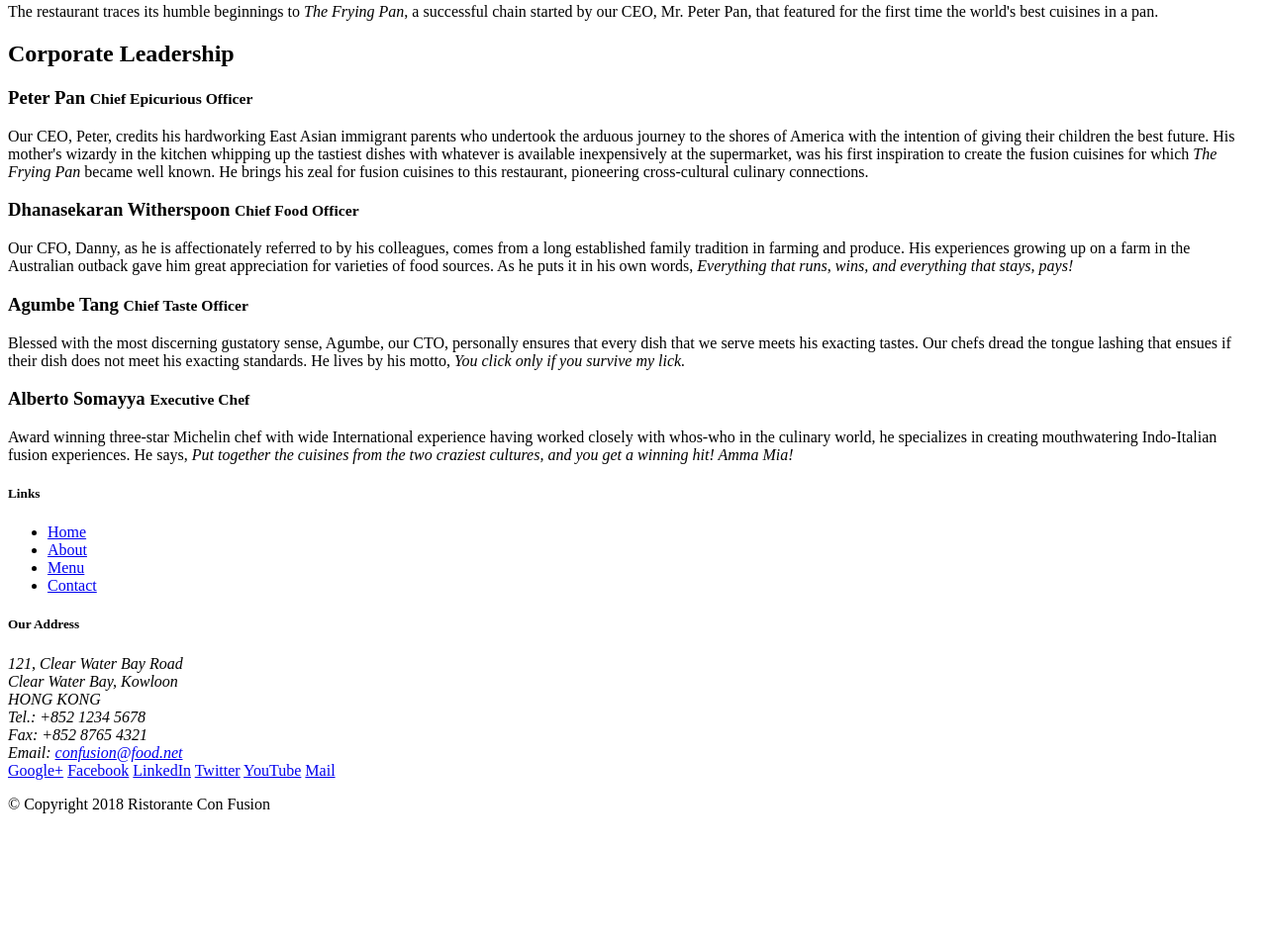
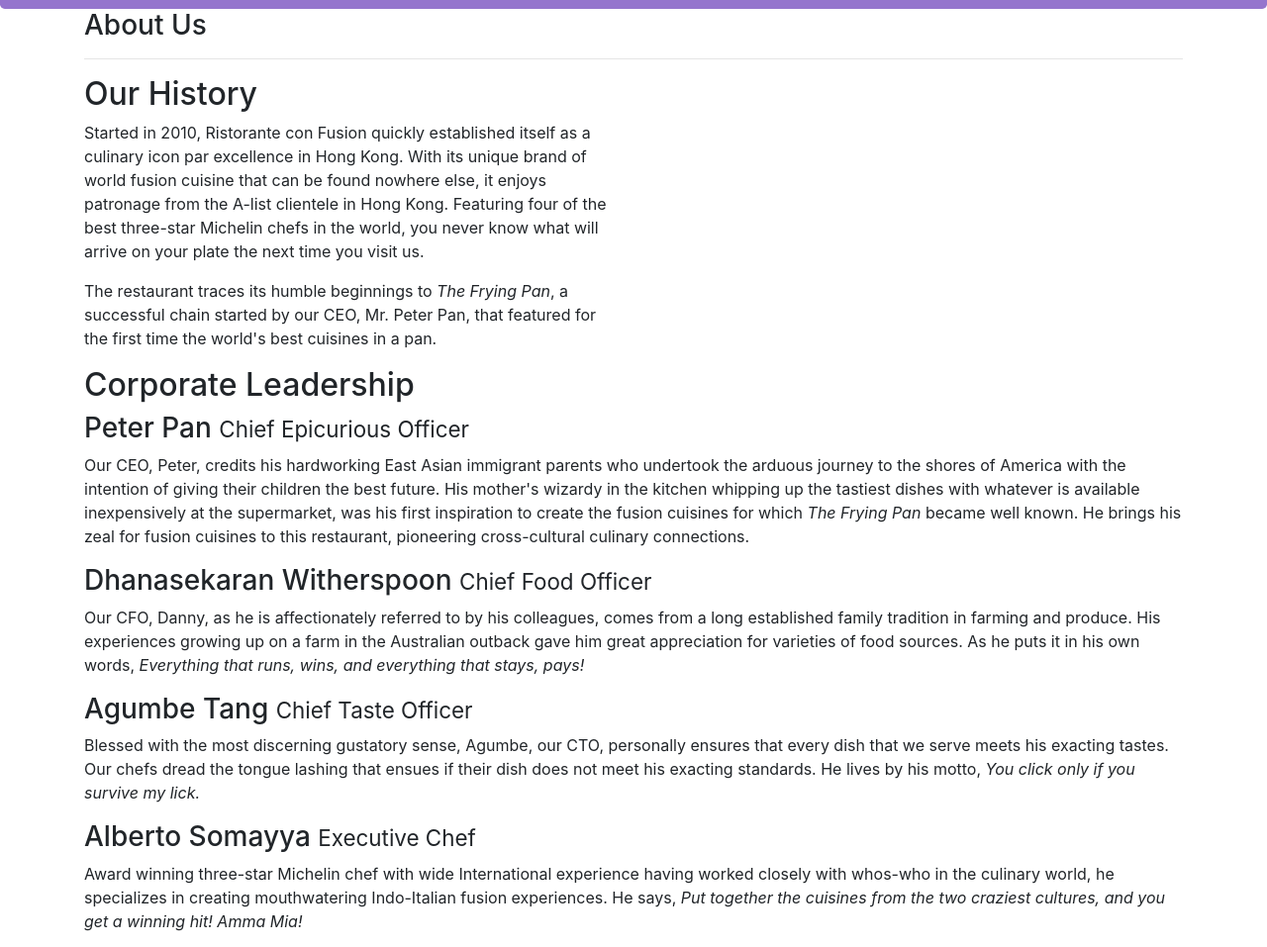
Before and after one commit to ScreAzoe/Bootstrap-E1, a website: page aboutus.html in a window 1280 px wide. Shown: the part 275-1232 px from the top of the page at 99% size. Before the commit the page ends 1113 px from the top, so only its background shows below. Drawn offline with nearby package versions, Linux system fonts and the light colour scheme.

Commit message:
Assignment 1

```diff
--- a/aboutus.html
+++ b/aboutus.html
@@ -2,6 +2,14 @@
 <html lang="en">
 
 <head>
+    <!-- Required meta tags always come first -->
+    <meta charset="utf-8">
+    <meta name="viewport" content="width=device-width, initial-scale=1, shrink-to-fit=no">
+    <meta http-equiv="x-ua-compatible" content="ie=edge">
+    <!-- Bootstrap CSS -->
+    <link rel="stylesheet" href="node_modules/bootstrap/dist/css/bootstrap.min.css">
+    <link rel="stylesheet" href="css/styles.css">
+
 
     <title>Ristorante Con Fusion: About Us</title>
 
@@ -12,7 +20,7 @@
     <header class="jumbotron">
         <div class="container">
             <div class="row row-header">
-                <div class="col-12 col-sm-6">
+                <div class="col-12 col-sm-6 col-">
                     <h1>Ristorante con Fusion</h1>
                     <p>We take inspiration from the World's best cuisines, and create a unique fusion experience. Our lipsmacking creations will tickle your culinary senses!</p>
                 </div>
@@ -22,16 +30,16 @@
         </div>
     </header>
 
-    <div>
-        <div>
-            <div>
+    <div class="container">
+        <div class="row">
+            <div class="col-12">
                <h3>About Us</h3>
                <hr>
             </div>
         </div>
 
-        <div>
-            <div>
+        <div class="row">
+            <div class="col-12 col-sm-6 order-sm-first col-auto">
                 <h2>Our History</h2>
                 <p>Started in 2010, Ristorante con Fusion quickly established itself as a culinary icon par excellence in Hong Kong. With its unique brand of world fusion cuisine that can be found nowhere else, it enjoys patronage from the A-list clientele in Hong Kong.  Featuring four of the best three-star Michelin chefs in the world, you never know what will arrive on your plate the next time you visit us.</p>
                 <p>The restaurant traces its humble beginnings to <em>The Frying Pan</em>, a successful chain started by our CEO, Mr. Peter Pan, that featured for the first time the world's best cuisines in a pan.</p>
@@ -41,17 +49,25 @@
         </div>
 
 
-        <div>
-            <div>
+        <div class="row">
+            <div class="col-12">
                 <h2>Corporate Leadership</h2>
                 <h3>Peter Pan <small>Chief Epicurious Officer</small></h3>
-                <p>Our CEO, Peter, credits his hardworking East Asian immigrant parents who undertook the arduous journey to the shores of America with the intention of giving their children the best future. His mother's wizardy in the kitchen whipping up the tastiest dishes with whatever is available inexpensively at the supermarket, was his first inspiration to create the fusion cuisines for which <em>The Frying Pan</em> became well known. He brings his zeal for fusion cuisines to this restaurant, pioneering cross-cultural culinary connections.</p>
+                <div class= "d-none d-sm-block">
+                    <p>Our CEO, Peter, credits his hardworking East Asian immigrant parents who undertook the arduous journey to the shores of America with the intention of giving their children the best future. His mother's wizardy in the kitchen whipping up the tastiest dishes with whatever is available inexpensively at the supermarket, was his first inspiration to create the fusion cuisines for which <em>The Frying Pan</em> became well known. He brings his zeal for fusion cuisines to this restaurant, pioneering cross-cultural culinary connections.</p>
+                </div>
                 <h3>Dhanasekaran Witherspoon <small>Chief Food Officer</small></h3>
-                <p>Our CFO, Danny, as he is affectionately referred to by his colleagues, comes from a long established family tradition in farming and produce. His experiences growing up on a farm in the Australian outback gave him great appreciation for varieties of food sources. As he puts it in his own words, <em>Everything that runs, wins, and everything that stays, pays!</em></p>
+                <div class= "d-none d-sm-block">
+                    <p>Our CFO, Danny, as he is affectionately referred to by his colleagues, comes from a long established family tradition in farming and produce. His experiences growing up on a farm in the Australian outback gave him great appreciation for varieties of food sources. As he puts it in his own words, <em>Everything that runs, wins, and everything that stays, pays!</em></p>
+                </div>
                 <h3>Agumbe Tang <small>Chief Taste Officer</small></h3>
-                <p>Blessed with the most discerning gustatory sense, Agumbe, our CTO, personally ensures that every dish that we serve meets his exacting tastes. Our chefs dread the tongue lashing that ensues if their dish does not meet his exacting standards. He lives by his motto, <em>You click only if you survive my lick.</em></p>
+                <div class= "d-none d-sm-block">
+                    <p>Blessed with the most discerning gustatory sense, Agumbe, our CTO, personally ensures that every dish that we serve meets his exacting tastes. Our chefs dread the tongue lashing that ensues if their dish does not meet his exacting standards. He lives by his motto, <em>You click only if you survive my lick.</em></p>
+                </div>
                 <h3>Alberto Somayya <small>Executive Chef</small></h3>
-                <p>Award winning three-star Michelin chef with wide International experience having worked closely with whos-who in the culinary world, he specializes in creating mouthwatering Indo-Italian fusion experiences. He says, <em>Put together the cuisines from the two craziest cultures, and you get a winning hit! Amma Mia!</em></p>
+                <div class= "d-none d-sm-block">
+                    <p>Award winning three-star Michelin chef with wide International experience having worked closely with whos-who in the culinary world, he specializes in creating mouthwatering Indo-Italian fusion experiences. He says, <em>Put together the cuisines from the two craziest cultures, and you get a winning hit! Amma Mia!</em></p>
+                </div>
             </div>
        </div>
 
@@ -98,6 +114,10 @@
            </div>
         </div>
     </footer>
+<!-- jQuery first, then Popper.js, then Bootstrap JS. -->
+<script src="node_modules/jquery/dist/jquery.slim.min.js"></script>
+<script src="node_modules/popper.js/dist/umd/popper.min.js"></script>
+<script src="node_modules/bootstrap/dist/js/bootstrap.min.js"></script>
 
 </body>
 
```
Also changed, not shown: index.html (+1 -1 lines).
